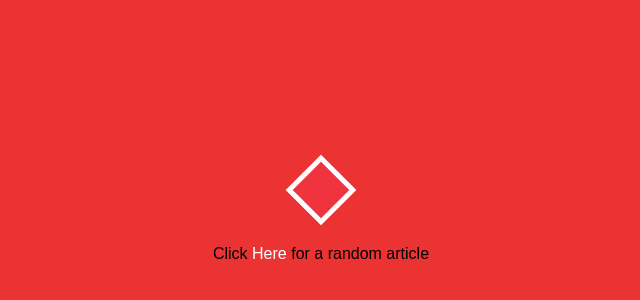
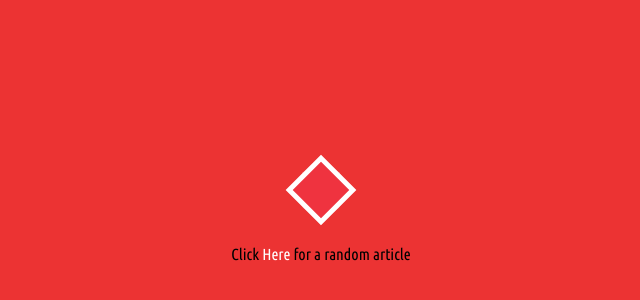
Before and after one commit to geeofree/wikiviewer, a website built with webpack: page index.html in a window 1280 px wide. Shown: the part 196-496 px from the top of the page, 319-959 px from the left. Built offline with nearby package versions, Linux system fonts and the light colour scheme.

Commit message:
Add google-font link reference in header

```diff
--- a/index.html
+++ b/index.html
@@ -4,6 +4,7 @@
     <title>Wikipedia Viewer</title>
     <meta charset="utf-8">
     <meta name="viewport" content="width=device-width, initial-scale=1.0">
+    <link href='https://fonts.googleapis.com/css?family=Ubuntu+Condensed' rel='stylesheet' type='text/css'>
     <link rel="stylesheet" href="app.css">
   </head>
   <body>
```
